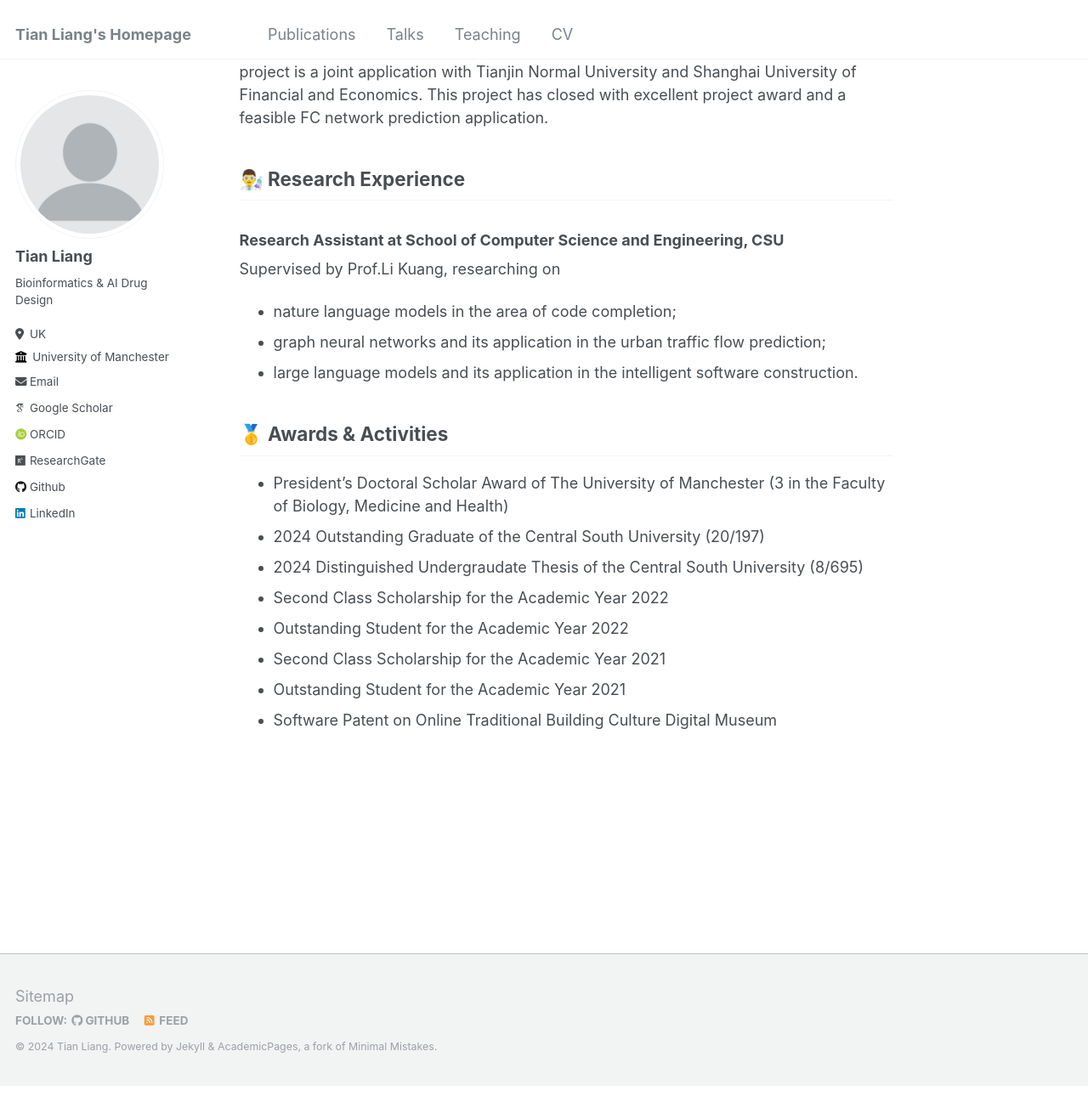
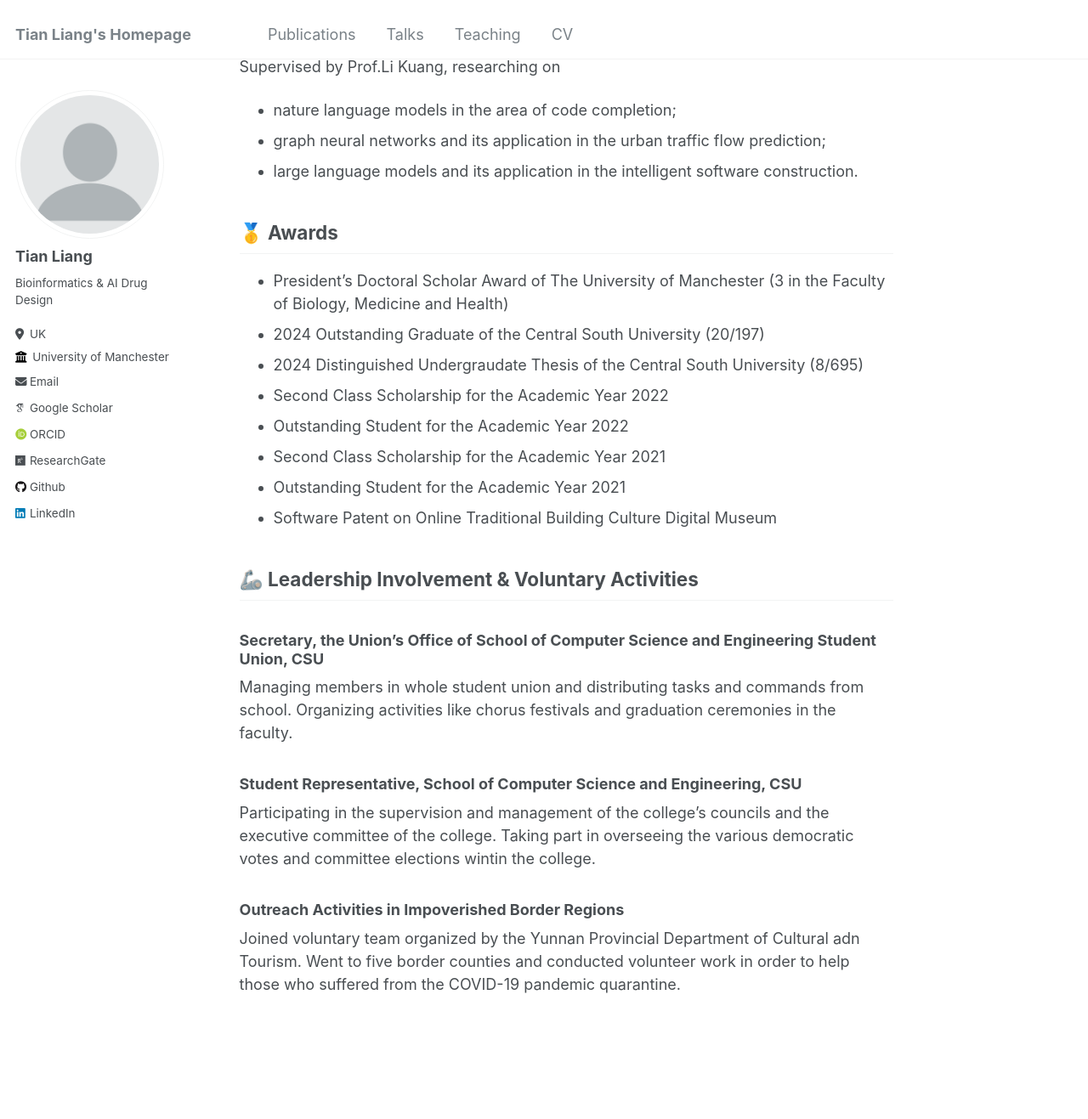
Before and after one commit to LeanneTN/academicpage, a Jekyll site: the page built from _pages/about.md, in a window 1280 px wide and 1400 px high, scrolled down 1221 px. Shown: the top 1317 px of the window at 85% size. Built offline with Jekyll 4.4.1, drawn with Linux system fonts in a browser that asks for light colours; some web fonts are replaced; before the commit the page ends 2498 px from its top, so only the background shows below that; some of the changed text lies outside the part shown.

Commit message:
complete the homepage

```diff
--- a/_pages/about.md
+++ b/_pages/about.md
@@ -21,12 +21,12 @@
 
 ### CCF - Tencent Rhino-Bird Funded Project: LLM-based Intelligent Code Generating Technology
 
-<img src='../images/RhinoBrid.png' align='right' style=' width:300px'/>
+![RhinoBird](/images/RhinoBrid.png){: .align-right width="200px"}
 Funded by China Computer Federation (CCF) and Tencent AI Lab Rhino-Bird Project. This research proect aims to integrate current large language models into intelligent code generation tasks and push the technology towards application. To date, this project has yielded two publications and one more paper in review.
 
 ### National Level Innovation and Entrepreneurship Project
 
-<img src='../images/neuralcat.jpg' align='right' style=' width:300px'/>
+![NeuralCat](/images/neuralcat.jpg){: .align-right width="200px"}
 Funded by Education Ministry of China, and I'm  the co-founder and co-leader of this project. Kuramoto model-based Modelling and Application of Brain Structure and Functional Network. Aiming to build up the functional network (FC network) with a structural network (SC network) as the method to get an SC network is much easier than a FC network. This project is a joint application with Tianjin Normal University and Shanghai University of Financial and Economics. This project has closed with excellent project award and a feasible FC network prediction application.
 
 ## 👨‍🔬 Research Experience
@@ -46,3 +46,13 @@
 - Second Class Scholarship for the Academic Year 2021
 - Outstanding Student for the Academic Year 2021
 - Software Patent on Online Traditional Building Culture Digital Museum
+
+## 🦾 Leadership Involvement & Voluntary Activities
+### Secretary, the Union's Office of School of Computer Science and Engineering Student Union, CSU
+Managing members in whole student union and distributing tasks and commands from school. Organizing activities like chorus festivals and graduation ceremonies in the faculty.
+
+### Student Representative, School of Computer Science and Engineering, CSU
+Participating in the supervision and management of the college's councils and the executive committee of the college. Taking part in overseeing the various democratic votes and committee elections wintin the college.
+
+### Outreach Activities in Impoverished Border Regions
+Joined voluntary team organized by the Yunnan Provincial Department of Cultural adn Tourism. Went to five border counties and conducted volunteer work in order to help those who suffered from the COVID-19 pandemic quarantine.
```
Also changed, not shown: other parts of _pages/about.md (+2 -2 lines), images/csu.png (added), images/manchester.png (added), 2 other files.
